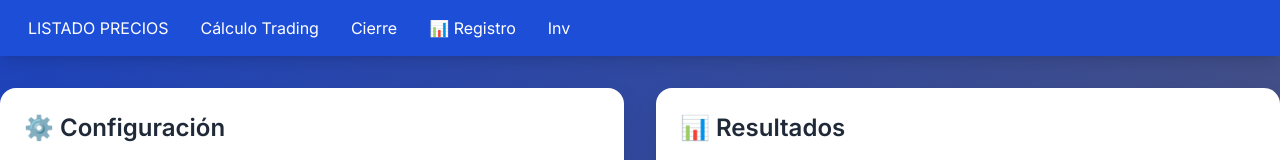
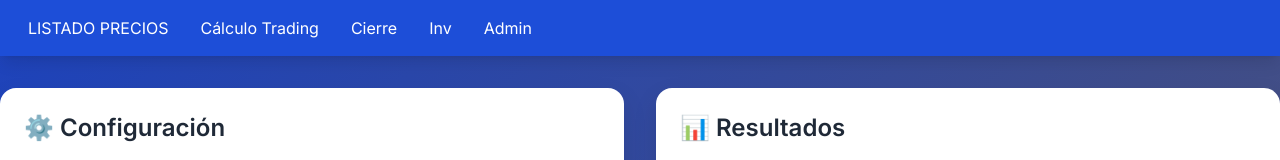
Before and after one commit to cdhepgdo/calcV2, a plain HTML site: page public/index.html in a window 1280 px wide. Shown: the top 160 px of the page. Drawn offline with nearby package versions, Linux system fonts and the light colour scheme; no server answers.

Commit message:
Update index.html

```diff
--- a/public/index.html
+++ b/public/index.html
@@ -33,20 +33,21 @@
       <a href="lista.html" class="px-3 py-2 rounded hover:bg-blue-900 transition">LISTADO PRECIOS</a>
       <a href="intercambio.html" class="px-3 py-2 rounded hover:bg-blue-900 transition">Cálculo Trading</a>
       <a href="cierree.html" class="px-3 py-2 rounded hover:bg-blue-900 transition">Cierre</a>
-    <a href="registro.html" class="px-3 py-2 rounded hover:bg-blue-900 transition">📊 Registro</a>
       <a href="inv-precio.html" class="px-3 py-2 rounded hover:bg-blue-900 transition">Inv</a>
+      <a href="admin.html" class="px-3 py-2 rounded hover:bg-blue-900 transition">Admin</a>
     </div>
     <button id="menuToggle" class="hidden text-2xl focus:outline-none relative z-50" aria-label="Abrir menú">
       ☰
     </button>
 
     <!-- Contenedor menú desplegable para botón flotante -->
-  <div id="floatingMenu" class="hidden fixed bottom-20 right-6 bg-blue-700 text-white rounded-lg shadow-lg py-2 flex flex-col gap-1 z-40">
+    <div id="floatingMenu"
+      class="hidden fixed bottom-20 right-6 bg-blue-700 text-white rounded-lg shadow-lg py-2 flex flex-col gap-1 z-40">
       <a href="lista.html" class="px-4 py-2 hover:bg-blue-900 rounded">LISTADO PRECIOS</a>
       <a href="intercambio.html" class="px-4 py-2 hover:bg-blue-900 rounded">Cálculo Trading</a>
       <a href="cierree.html" class="px-3 py-2 rounded hover:bg-blue-900 transition">Cierre</a>
-    <a href="registro.html" class="px-3 py-2 rounded hover:bg-blue-900 transition">📊 Registro</a>
       <a href="inv-precio.html" class="px-3 py-2 rounded hover:bg-blue-900 transition">Inv</a>
+      <a href="admin.html" class="px-3 py-2 rounded hover:bg-blue-900 transition">Admin</a>
     </div>
   </nav>
 
```
Lines whose indentation alone changed are shown as unchanged.
